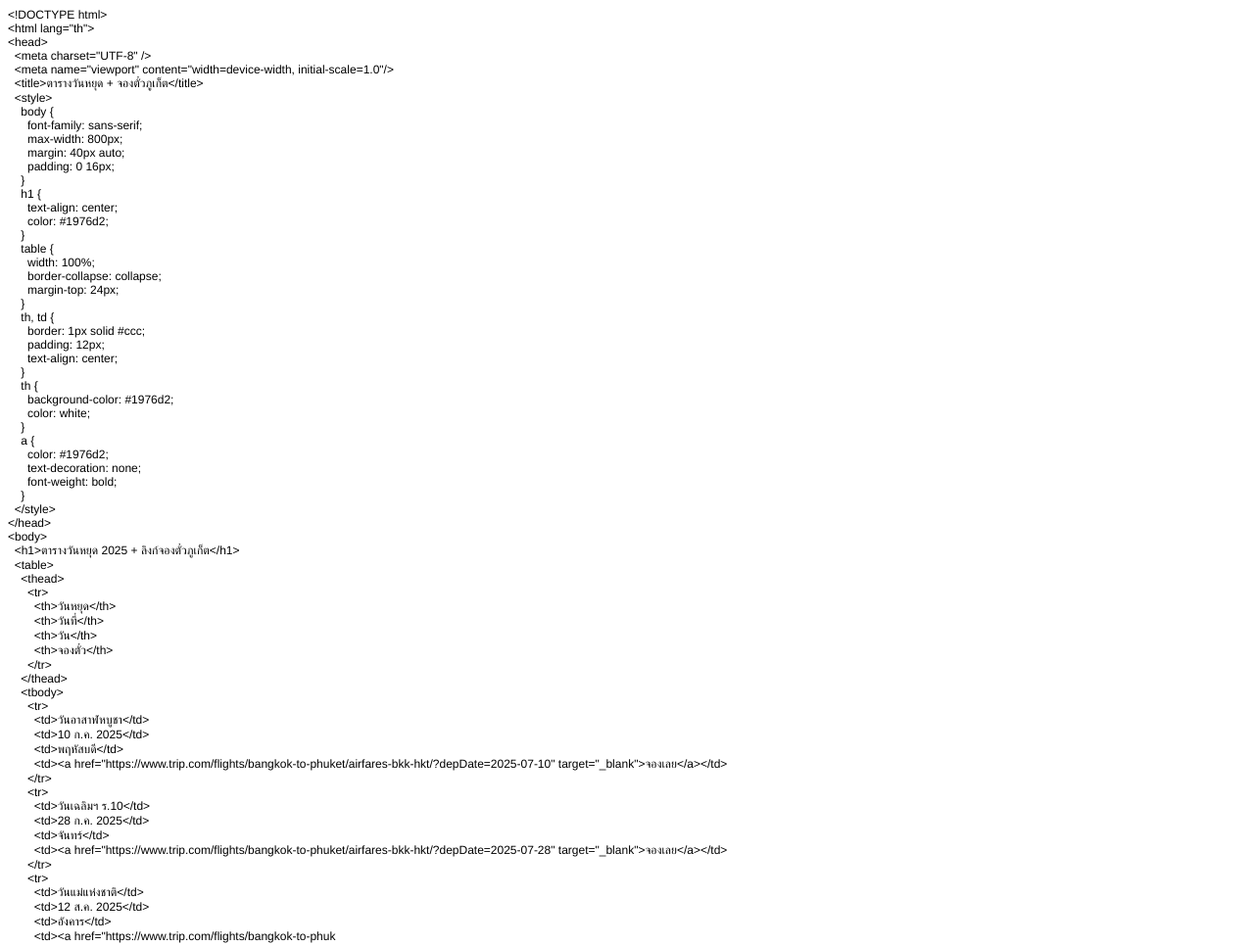
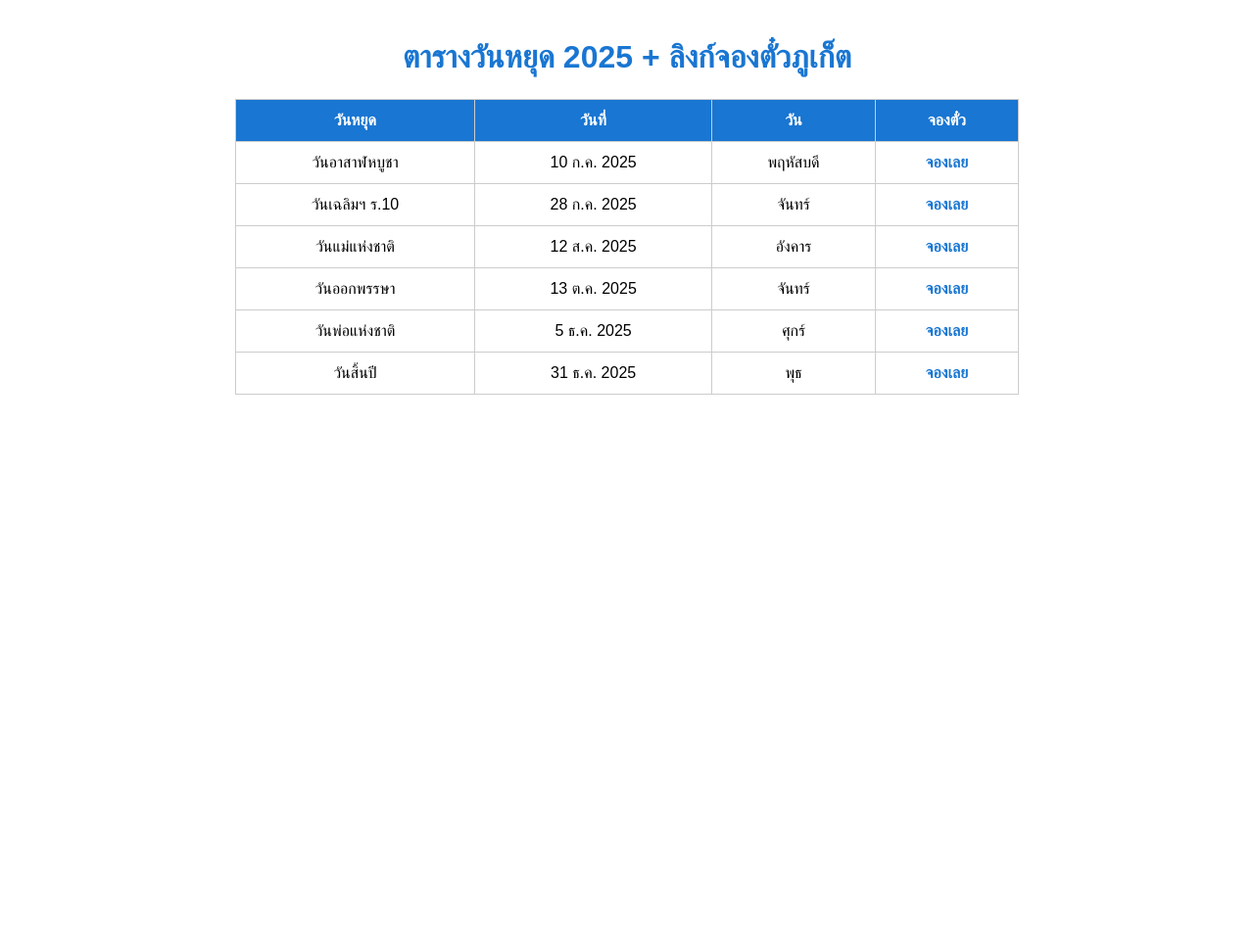
Before and after one commit to thepatdl/phuket-trip, a plain HTML site: page index.html in a window 1280 px wide. Shown: the whole page at 98% size. After the commit the page ends 800 px from the top, so only its background shows below. Drawn offline with Linux system fonts and the light colour scheme.

Commit message:
Update index.html

```diff
--- a/index.html
+++ b/index.html
@@ -1,85 +1,90 @@
-<!DOCTYPE html PUBLIC "-//W3C//DTD HTML 4.01//EN" "http://www.w3.org/TR/html4/strict.dtd">
-<html>
+<!DOCTYPE html>
+<html lang="th">
 <head>
-  <meta http-equiv="Content-Type" content="text/html; charset=utf-8">
-  <meta http-equiv="Content-Style-Type" content="text/css">
-  <title></title>
-  <meta name="Generator" content="Cocoa HTML Writer">
-  <meta name="CocoaVersion" content="2113.6">
-  <style type="text/css">
-    p.p1 {margin: 0.0px 0.0px 0.0px 0.0px; font: 12.0px Helvetica}
-    p.p2 {margin: 0.0px 0.0px 0.0px 0.0px; font: 12.0px Thonburi}
-    span.s1 {font: 12.0px Helvetica}
-    span.s2 {font: 12.0px Thonburi}
+  <meta charset="UTF-8" />
+  <meta name="viewport" content="width=device-width, initial-scale=1.0"/>
+  <title>ตารางวันหยุด + จองตั๋วภูเก็ต</title>
+  <style>
+    body {
+      font-family: sans-serif;
+      max-width: 800px;
+      margin: 40px auto;
+      padding: 0 16px;
+    }
+    h1 {
+      text-align: center;
+      color: #1976d2;
+    }
+    table {
+      width: 100%;
+      border-collapse: collapse;
+      margin-top: 24px;
+    }
+    th, td {
+      border: 1px solid #ccc;
+      padding: 12px;
+      text-align: center;
+    }
+    th {
+      background-color: #1976d2;
+      color: white;
+    }
+    a {
+      color: #1976d2;
+      text-decoration: none;
+      font-weight: bold;
+    }
   </style>
 </head>
 <body>
-<p class="p1">&lt;!DOCTYPE html&gt;</p>
-<p class="p1">&lt;html lang="th"&gt;</p>
-<p class="p1">&lt;head&gt;</p>
-<p class="p1"><span class="Apple-converted-space">  </span>&lt;meta charset="UTF-8" /&gt;</p>
-<p class="p1"><span class="Apple-converted-space">  </span>&lt;meta name="viewport" content="width=device-width, initial-scale=1.0"/&gt;</p>
-<p class="p2"><span class="s1"><span class="Apple-converted-space">  </span>&lt;title&gt;</span>ตารางวันหยุด<span class="s1"> + </span>จองตั๋วภูเก็ต<span class="s1">&lt;/title&gt;</span></p>
-<p class="p1"><span class="Apple-converted-space">  </span>&lt;style&gt;</p>
-<p class="p1"><span class="Apple-converted-space">    </span>body {</p>
-<p class="p1"><span class="Apple-converted-space">      </span>font-family: sans-serif;</p>
-<p class="p1"><span class="Apple-converted-space">      </span>max-width: 800px;</p>
-<p class="p1"><span class="Apple-converted-space">      </span>margin: 40px auto;</p>
-<p class="p1"><span class="Apple-converted-space">      </span>padding: 0 16px;</p>
-<p class="p1"><span class="Apple-converted-space">    </span>}</p>
-<p class="p1"><span class="Apple-converted-space">    </span>h1 {</p>
-<p class="p1"><span class="Apple-converted-space">      </span>text-align: center;</p>
-<p class="p1"><span class="Apple-converted-space">      </span>color: #1976d2;</p>
-<p class="p1"><span class="Apple-converted-space">    </span>}</p>
-<p class="p1"><span class="Apple-converted-space">    </span>table {</p>
-<p class="p1"><span class="Apple-converted-space">      </span>width: 100%;</p>
-<p class="p1"><span class="Apple-converted-space">      </span>border-collapse: collapse;</p>
-<p class="p1"><span class="Apple-converted-space">      </span>margin-top: 24px;</p>
-<p class="p1"><span class="Apple-converted-space">    </span>}</p>
-<p class="p1"><span class="Apple-converted-space">    </span>th, td {</p>
-<p class="p1"><span class="Apple-converted-space">      </span>border: 1px solid #ccc;</p>
-<p class="p1"><span class="Apple-converted-space">      </span>padding: 12px;</p>
-<p class="p1"><span class="Apple-converted-space">      </span>text-align: center;</p>
-<p class="p1"><span class="Apple-converted-space">    </span>}</p>
-<p class="p1"><span class="Apple-converted-space">    </span>th {</p>
-<p class="p1"><span class="Apple-converted-space">      </span>background-color: #1976d2;</p>
-<p class="p1"><span class="Apple-converted-space">      </span>color: white;</p>
-<p class="p1"><span class="Apple-converted-space">    </span>}</p>
-<p class="p1"><span class="Apple-converted-space">    </span>a {</p>
-<p class="p1"><span class="Apple-converted-space">      </span>color: #1976d2;</p>
-<p class="p1"><span class="Apple-converted-space">      </span>text-decoration: none;</p>
-<p class="p1"><span class="Apple-converted-space">      </span>font-weight: bold;</p>
-<p class="p1"><span class="Apple-converted-space">    </span>}</p>
-<p class="p1"><span class="Apple-converted-space">  </span>&lt;/style&gt;</p>
-<p class="p1">&lt;/head&gt;</p>
-<p class="p1">&lt;body&gt;</p>
-<p class="p2"><span class="s1"><span class="Apple-converted-space">  </span>&lt;h1&gt;</span>ตารางวันหยุด<span class="s1"> 2025 + </span>ลิงก์จองตั๋วภูเก็ต<span class="s1">&lt;/h1&gt;</span></p>
-<p class="p1"><span class="Apple-converted-space">  </span>&lt;table&gt;</p>
-<p class="p1"><span class="Apple-converted-space">    </span>&lt;thead&gt;</p>
-<p class="p1"><span class="Apple-converted-space">      </span>&lt;tr&gt;</p>
-<p class="p1"><span class="Apple-converted-space">        </span>&lt;th&gt;<span class="s2">วันหยุด</span>&lt;/th&gt;</p>
-<p class="p1"><span class="Apple-converted-space">        </span>&lt;th&gt;<span class="s2">วันที่</span>&lt;/th&gt;</p>
-<p class="p1"><span class="Apple-converted-space">        </span>&lt;th&gt;<span class="s2">วัน</span>&lt;/th&gt;</p>
-<p class="p1"><span class="Apple-converted-space">        </span>&lt;th&gt;<span class="s2">จองตั๋ว</span>&lt;/th&gt;</p>
-<p class="p1"><span class="Apple-converted-space">      </span>&lt;/tr&gt;</p>
-<p class="p1"><span class="Apple-converted-space">    </span>&lt;/thead&gt;</p>
-<p class="p1"><span class="Apple-converted-space">    </span>&lt;tbody&gt;</p>
-<p class="p1"><span class="Apple-converted-space">      </span>&lt;tr&gt;</p>
-<p class="p1"><span class="Apple-converted-space">        </span>&lt;td&gt;<span class="s2">วันอาสาฬหบูชา</span>&lt;/td&gt;</p>
-<p class="p1"><span class="Apple-converted-space">        </span>&lt;td&gt;10 <span class="s2">ก</span>.<span class="s2">ค</span>. 2025&lt;/td&gt;</p>
-<p class="p1"><span class="Apple-converted-space">        </span>&lt;td&gt;<span class="s2">พฤหัสบดี</span>&lt;/td&gt;</p>
-<p class="p1"><span class="Apple-converted-space">        </span>&lt;td&gt;&lt;a href="https://www.trip.com/flights/bangkok-to-phuket/airfares-bkk-hkt/?depDate=2025-07-10" target="_blank"&gt;<span class="s2">จองเลย</span>&lt;/a&gt;&lt;/td&gt;</p>
-<p class="p1"><span class="Apple-converted-space">      </span>&lt;/tr&gt;</p>
-<p class="p1"><span class="Apple-converted-space">      </span>&lt;tr&gt;</p>
-<p class="p1"><span class="Apple-converted-space">        </span>&lt;td&gt;<span class="s2">วันเฉลิมฯ</span> <span class="s2">ร</span>.10&lt;/td&gt;</p>
-<p class="p1"><span class="Apple-converted-space">        </span>&lt;td&gt;28 <span class="s2">ก</span>.<span class="s2">ค</span>. 2025&lt;/td&gt;</p>
-<p class="p1"><span class="Apple-converted-space">        </span>&lt;td&gt;<span class="s2">จันทร์</span>&lt;/td&gt;</p>
-<p class="p1"><span class="Apple-converted-space">        </span>&lt;td&gt;&lt;a href="https://www.trip.com/flights/bangkok-to-phuket/airfares-bkk-hkt/?depDate=2025-07-28" target="_blank"&gt;<span class="s2">จองเลย</span>&lt;/a&gt;&lt;/td&gt;</p>
-<p class="p1"><span class="Apple-converted-space">      </span>&lt;/tr&gt;</p>
-<p class="p1"><span class="Apple-converted-space">      </span>&lt;tr&gt;</p>
-<p class="p1"><span class="Apple-converted-space">        </span>&lt;td&gt;<span class="s2">วันแม่แห่งชาติ</span>&lt;/td&gt;</p>
-<p class="p1"><span class="Apple-converted-space">        </span>&lt;td&gt;12 <span class="s2">ส</span>.<span class="s2">ค</span>. 2025&lt;/td&gt;</p>
-<p class="p1"><span class="Apple-converted-space">        </span>&lt;td&gt;<span class="s2">อังคาร</span>&lt;/td&gt;</p>
-<p class="p1"><span class="Apple-converted-space">        </span>&lt;td&gt;&lt;a href="https://www.trip.com/flights/bangkok-to-phuk</p>
+  <h1>ตารางวันหยุด 2025 + ลิงก์จองตั๋วภูเก็ต</h1>
+  <table>
+    <thead>
+      <tr>
+        <th>วันหยุด</th>
+        <th>วันที่</th>
+        <th>วัน</th>
+        <th>จองตั๋ว</th>
+      </tr>
+    </thead>
+    <tbody>
+      <tr>
+        <td>วันอาสาฬหบูชา</td>
+        <td>10 ก.ค. 2025</td>
+        <td>พฤหัสบดี</td>
+        <td><a href="https://www.trip.com/flights/bangkok-to-phuket/airfares-bkk-hkt/?depDate=2025-07-10" target="_blank">จองเลย</a></td>
+      </tr>
+      <tr>
+        <td>วันเฉลิมฯ ร.10</td>
+        <td>28 ก.ค. 2025</td>
+        <td>จันทร์</td>
+        <td><a href="https://www.trip.com/flights/bangkok-to-phuket/airfares-bkk-hkt/?depDate=2025-07-28" target="_blank">จองเลย</a></td>
+      </tr>
+      <tr>
+        <td>วันแม่แห่งชาติ</td>
+        <td>12 ส.ค. 2025</td>
+        <td>อังคาร</td>
+        <td><a href="https://www.trip.com/flights/bangkok-to-phuket/airfares-bkk-hkt/?depDate=2025-08-12" target="_blank">จองเลย</a></td>
+      </tr>
+      <tr>
+        <td>วันออกพรรษา</td>
+        <td>13 ต.ค. 2025</td>
+        <td>จันทร์</td>
+        <td><a href="https://www.trip.com/flights/bangkok-to-phuket/airfares-bkk-hkt/?depDate=2025-10-13" target="_blank">จองเลย</a></td>
+      </tr>
+      <tr>
+        <td>วันพ่อแห่งชาติ</td>
+        <td>5 ธ.ค. 2025</td>
+        <td>ศุกร์</td>
+        <td><a href="https://www.trip.com/flights/bangkok-to-phuket/airfares-bkk-hkt/?depDate=2025-12-05" target="_blank">จองเลย</a></td>
+      </tr>
+      <tr>
+        <td>วันสิ้นปี</td>
+        <td>31 ธ.ค. 2025</td>
+        <td>พุธ</td>
+        <td><a href="https://www.trip.com/flights/bangkok-to-phuket/airfares-bkk-hkt/?depDate=2025-12-31" target="_blank">จองเลย</a></td>
+      </tr>
+    </tbody>
+  </table>
 </body>
 </html>
```
